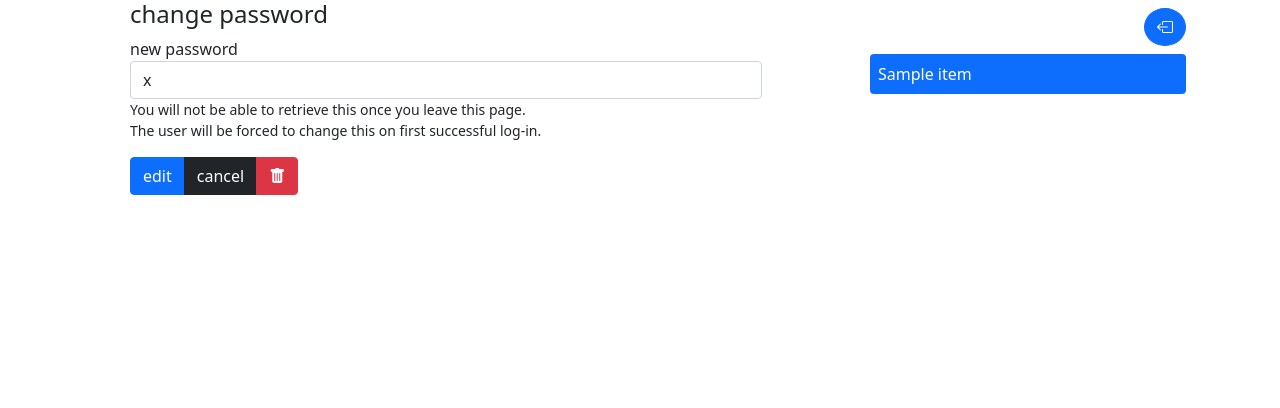
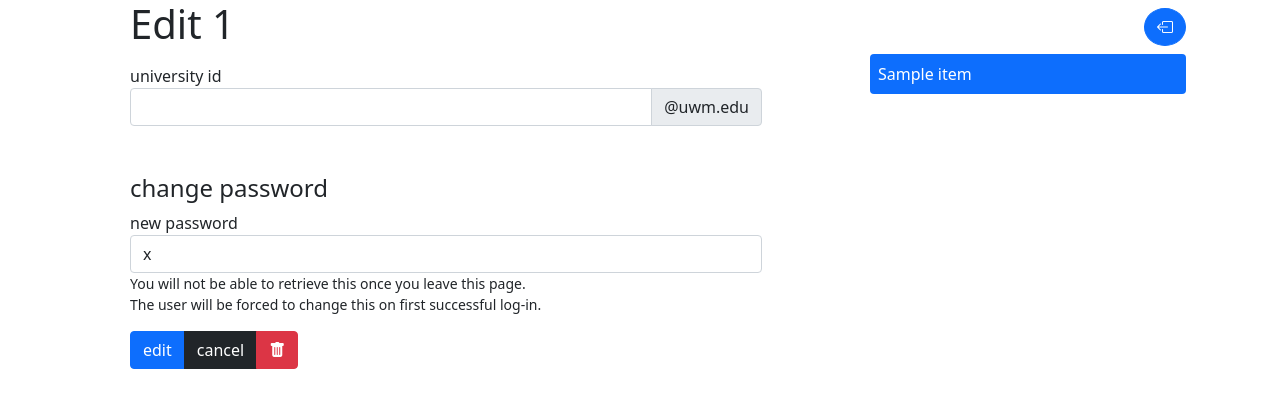
Before and after one commit to tzortzos/361proj, a Django app: template templates/pages/create_user.html in a window 1280 px wide. Shown: the top 408 px of the page. Run offline with Django 3.2, Linux system fonts and the light colour scheme; the template is opened without the code that fills it: most values are stand-ins (such as "Sample title", 1, 10 or a date in 2020); some libraries are stand-ins or nearby versions.

Commit message:
Add username field and form title, update ifs to check for null

```diff
--- a/templates/pages/create_user.html
+++ b/templates/pages/create_user.html
@@ -10,7 +10,23 @@ This page allows one to create a User object in the databse, and thus should onl
     <form class="form needs-validation" method="post" novalidate>
         {% csrf_token %}
 
+        <h1 class="mb-3">
+            {% if edit is not None %}
+            Edit {{ edit.univ_id }}
+            {% else %}
+            Create User
+            {% endif %}
+        </h1>
+
         {# uwm student id / username (required) #}
+        <div class="mb-3">
+            <label for="univ_id">university id</label>
+            <div class="input-group has-validation">
+                <input type="text" class="form-control" id="univ_id" required pattern="[^@\s]+">
+                <div class="input-group-text">@uwm.edu</div>
+                <div class="invalid-feedback">The first portion of the users school email is required</div>
+            </div>
+        </div>
 
         {# type (required) #}
 
@@ -19,9 +35,9 @@ This page allows one to create a User object in the databse, and thus should onl
         {# phone #}
 
         {# password (can only be changed by self, seen by admin if new user) #}
-        <div class="mb-3">
+        <div class="mb-3 mt-5">
             <h4>change password</h4>
-            {% if edit and edit.user_id == self.user_id %}
+            {% if edit is not None and edit.user_id == self.user_id %}
 
                 {# In the case that a user is editing self #}
                 <label for="old_password">current password</label>
@@ -75,7 +91,7 @@ This page allows one to create a User object in the databse, and thus should onl
                 {# TODO should be users-directory #}
                 <a class="btn btn-large btn-dark" href="{% url 'users-create' %}">cancel</a>
 
-                {% if self.get_type == TAScheduler.models.UserType.ADMIN and user %}
+                {% if self.get_type == TAScheduler.models.UserType.ADMIN and edit is not None %}
                 <a href="{% url 'users-delete' edit.user_id %}"
                    class="btn btn-large btn-danger">
                     <i class="bi bi-trash-fill"></i>
```
